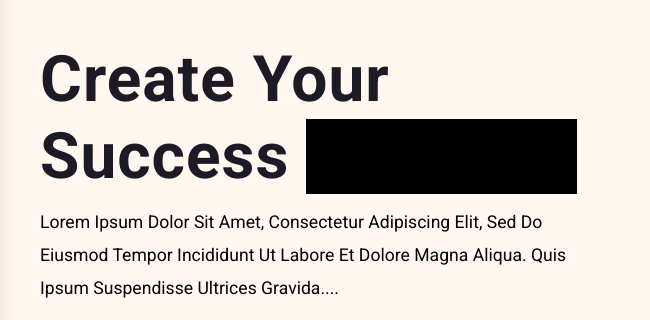
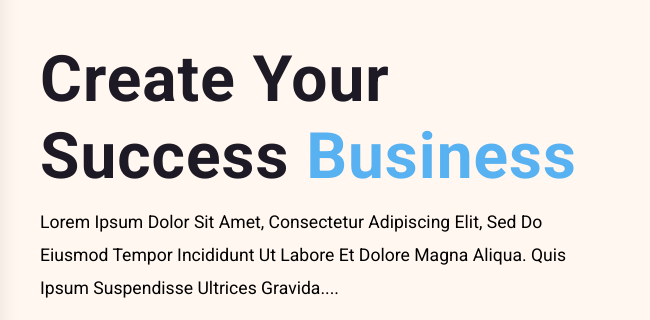
Before and after one commit to Farzana-khan99/rubicon-psd, a plain HTML site: page index.html in a window 1280 px wide. Shown: the part 73-393 px from the top of the page, 0-650 px from the left. Drawn offline with Linux system fonts and the light colour scheme; some packages are replaced by stand-ins of ours; grey boxes are pictures that could not be loaded; a script that the page names is missing; files whose address does not match are found by name; a web font is replaced by a local one.

Commit message:
text bg remove

```diff
--- a/css/style.css
+++ b/css/style.css
@@ -626,18 +626,7 @@ li a {
   min-height: 100vh;
   height: 100%;
 }
-.text-bg {
-  position: relative;
-}
-.text-bg::before{
-  position: absolute;
-  content: '';
-  width: 100%;
-  height: 100%;
-  top: 0;
-  left: 0;
-  background: #000;
-}
+
 .banner__content {
   padding: 0 40px;
   text-transform: uppercase;
```
